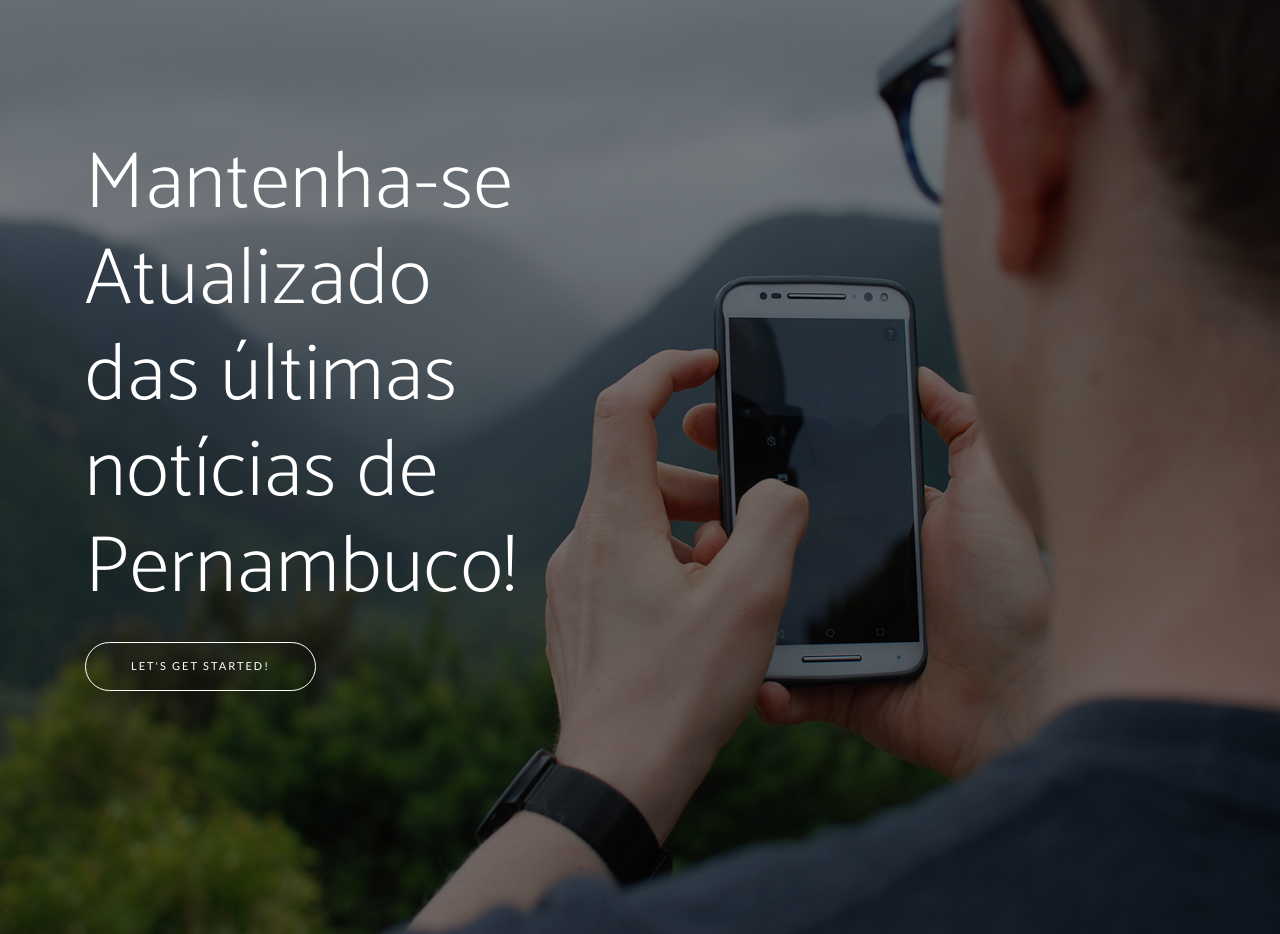
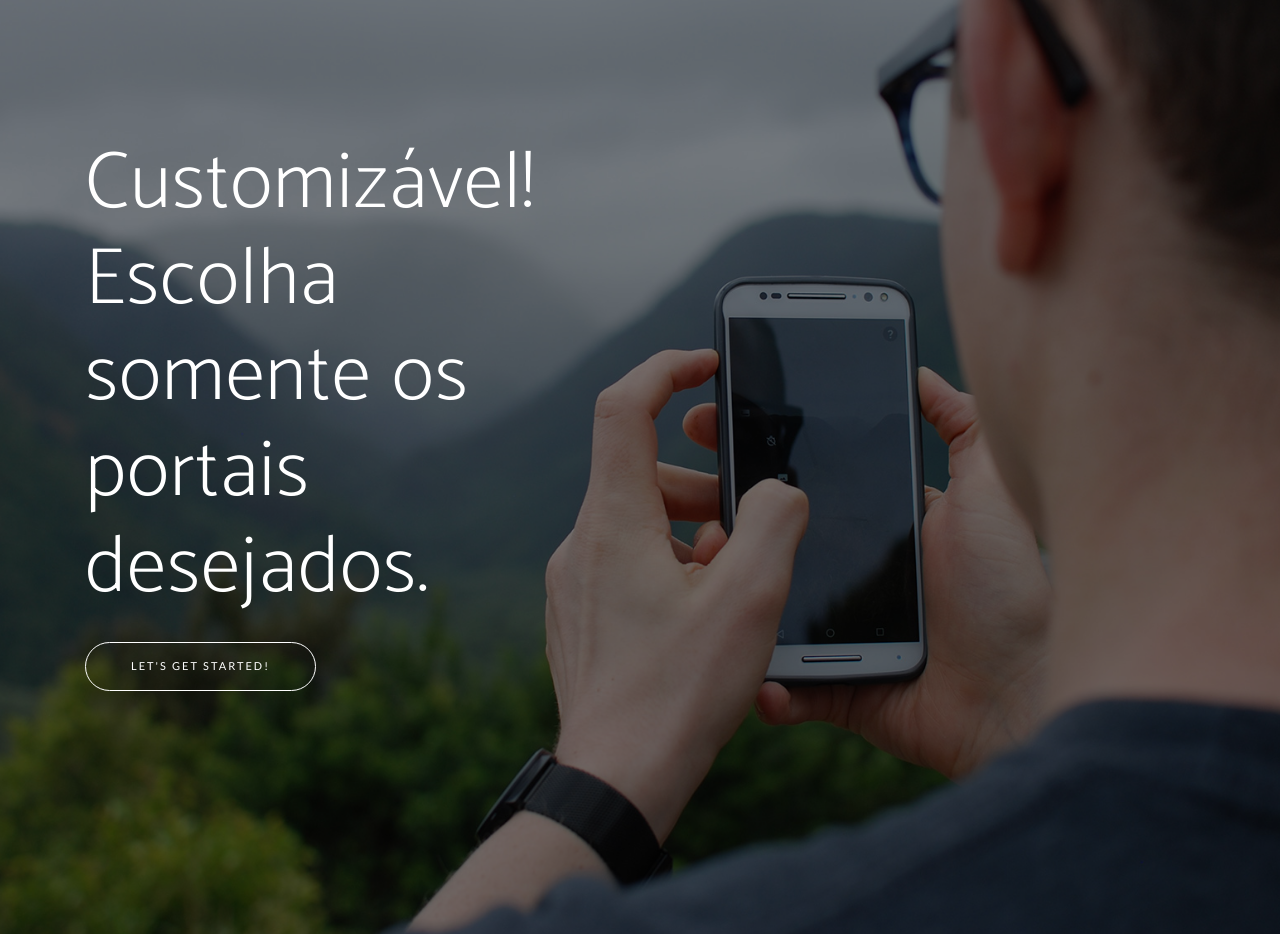
Before and after one commit to licensed/pernambuconews, a website with bundled scripts: page index.html in a window 1280 px wide. Shown: the part 1580-2514 px from the top of the page. Built offline with nearby package versions, Linux system fonts and the light colour scheme; a web font is replaced by a local one.

Commit message:
Mudancas no site. Atualizacao de mockup e mudança de texto

```diff
--- a/index.html
+++ b/index.html
@@ -162,7 +162,7 @@
   <section class="cta">
     <div class="cta-content">
       <div class="container">
-        <h2>Mantenha-se Atualizado<br>das últimas notícias de Pernambuco!</h2>
+        <h2>Customizável!<br>Escolha somente os portais desejados.</h2>
         <a href="#contact" class="btn btn-outline btn-xl js-scroll-trigger">Let's Get Started!</a>
       </div>
     </div>
```
Also changed, not shown: img/demo-screen-1-99.jpg (added), img/demo-screen-1.jpg.
